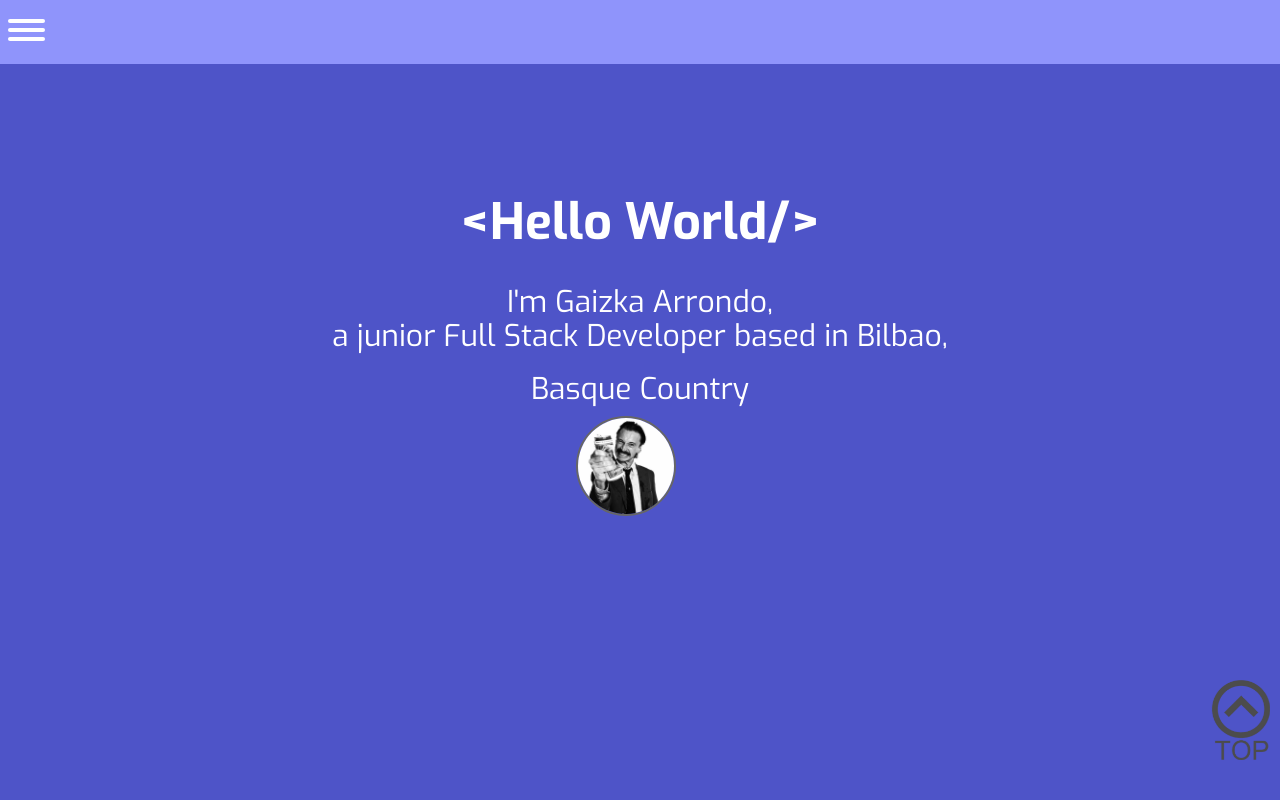
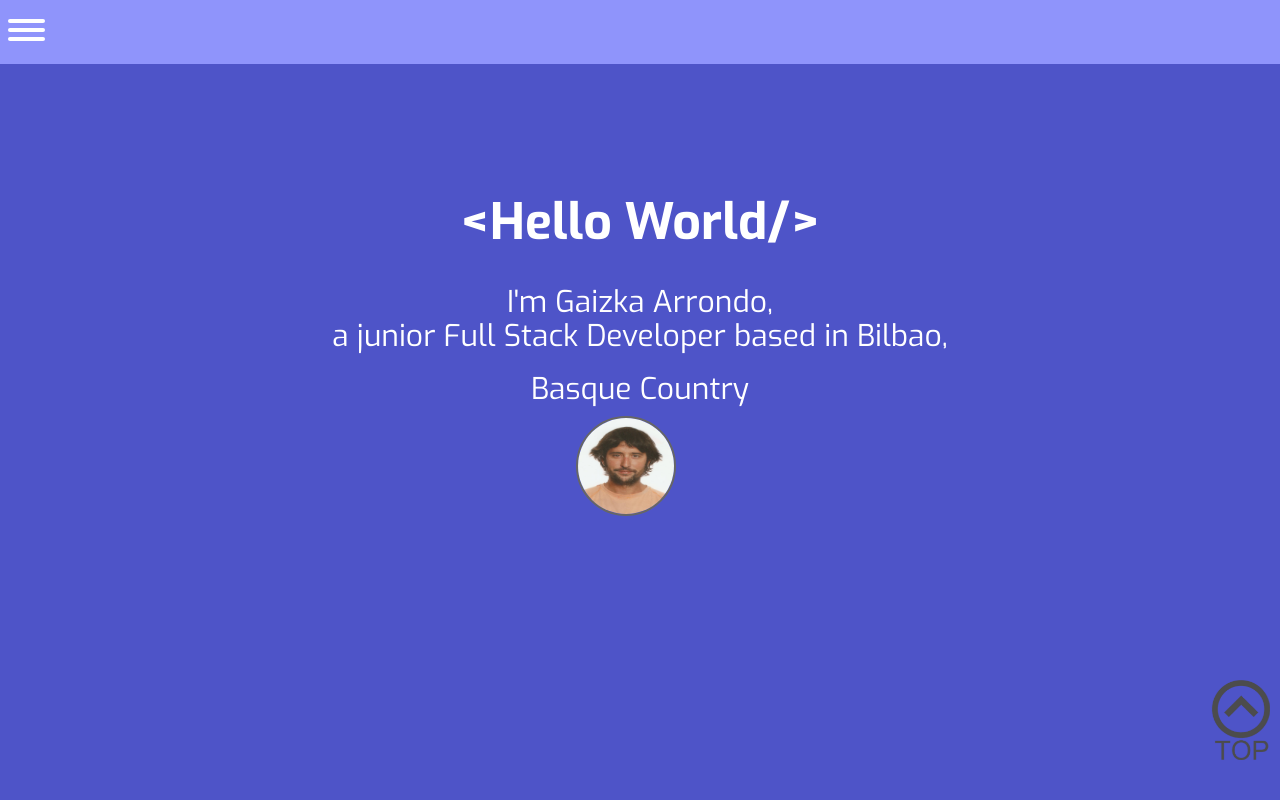
Before and after one commit to Gaizka79/portfolio, a plain HTML site: page index.html in a window 1280 px wide. Shown: the top 800 px of the page. Drawn offline with Linux system fonts and the light colour scheme.

Commit message:
foto added

```diff
--- a/css/home.css
+++ b/css/home.css
@@ -280,10 +280,9 @@ body{
 .foto {
   width: 10%;
   height: auto;
-
 }
 img {
-  width: 30%;
+  width: 100%;
   height: auto;
 }
 
--- a/index.html
+++ b/index.html
@@ -37,7 +37,7 @@
         <p>a junior Full Stack Developer based in Bilbao,</p><br>
         <p>Basque Country</p>
         <div class="foto">
-          <img src="./assests/img/begbie.jpg" alt="personal_foto" class="imagen">
+          <img src="./assests/img/foto.png" alt="personal_foto" class="imagen">
         </div>
       </div>
       <div class="area" >
@@ -125,7 +125,7 @@
       <a name="about"></a>
       <h2>ABOUT</h2>
       <div class="about_container">
-        <img src="./assests/img/begbie.jpg"
+        <img src="./assests/img/foto2.jpg"
           alt="personal_foto"
           class="imagen_about">
 
```
Also changed, not shown: assests/img/foto.png (added), assests/img/foto2.jpg (added).
